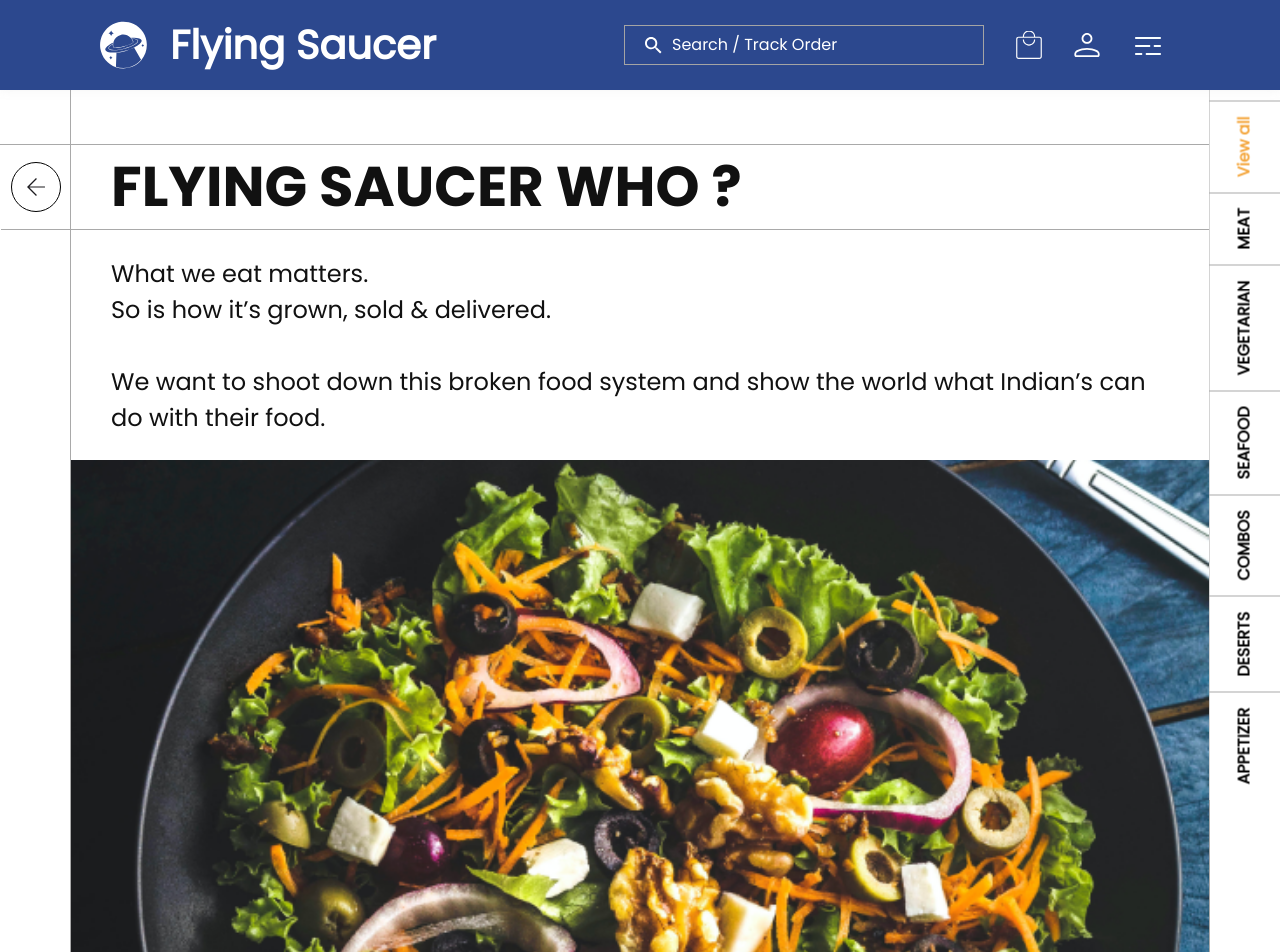
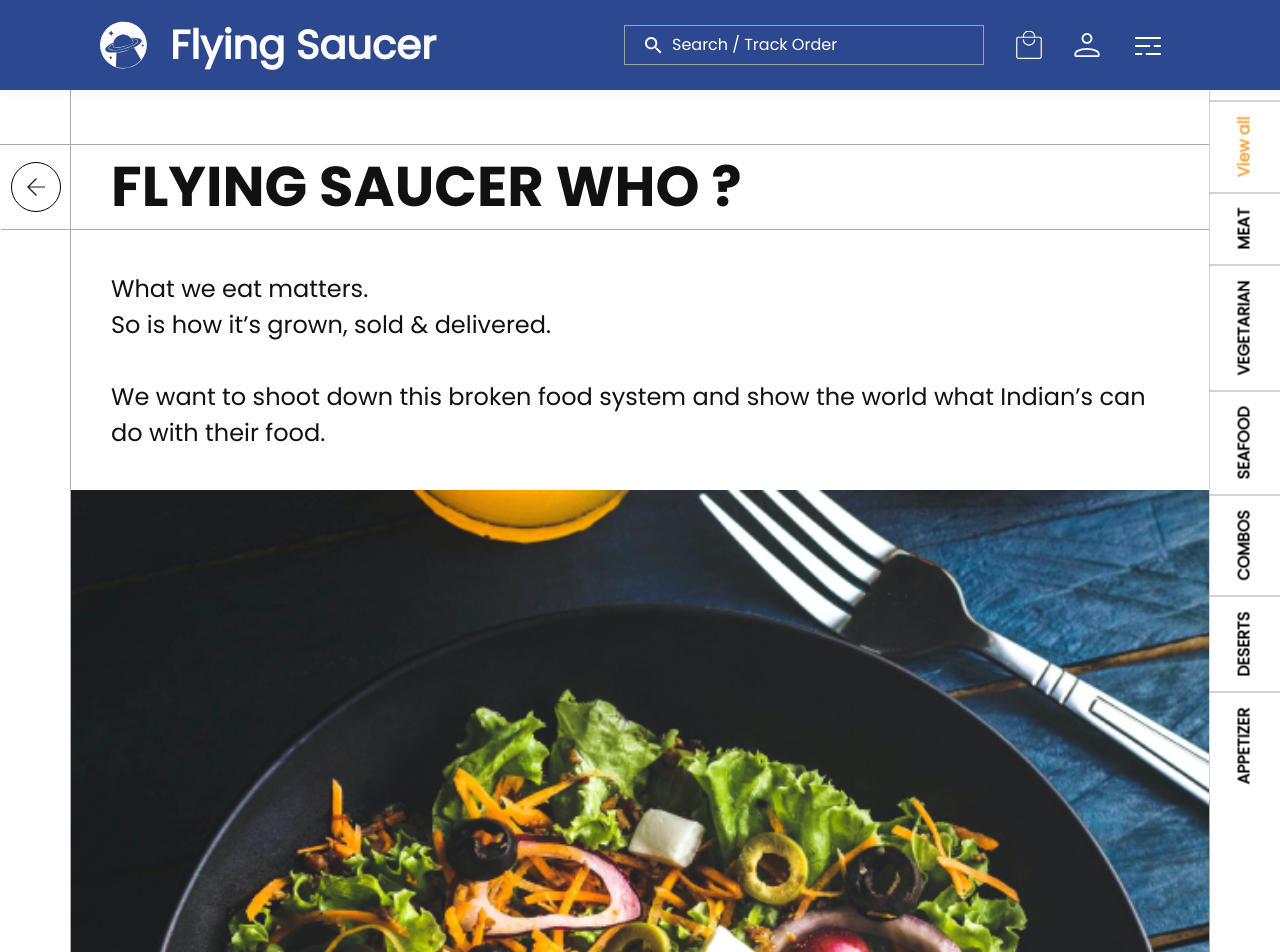
Before and after one commit to storebox1ca/flyingsaucer-frontend, a React (Create React App) app: page /about in a window 1280 px wide. Shown: the top 952 px of the page. Built offline with nearby package versions, Linux system fonts and the light colour scheme.

Commit message:
section 1 fix

```diff
--- a/src/components/pages/About.js
+++ b/src/components/pages/About.js
@@ -165,7 +165,7 @@ const AboutImage1 = styled(AboutImage)`
     {
         min-height: 500px;
         background-size: cover;
-        background-position: center;
+        background-position: center top;
     }
 `;
 
@@ -201,6 +201,7 @@ const AboutSectionTwoDescription = styled.div`
     line-height: 150%;
     font-weight: 500;
     font-family: Poppins Medium;
+    padding: 40px 0;
 `;
 
 const AboutArrowBackIcon = styled.div`
@@ -221,7 +222,7 @@ const AboutArrowBackIcon = styled.div`
 
 const SectionTwoTextBox = styled.div`
     // margin-top: 40px;
-    margin-bottom: 50px;
+    // margin-bottom: 50px;
 `;
 
 const SectionOneTextBox = styled(SectionTwoTextBox)`
```
